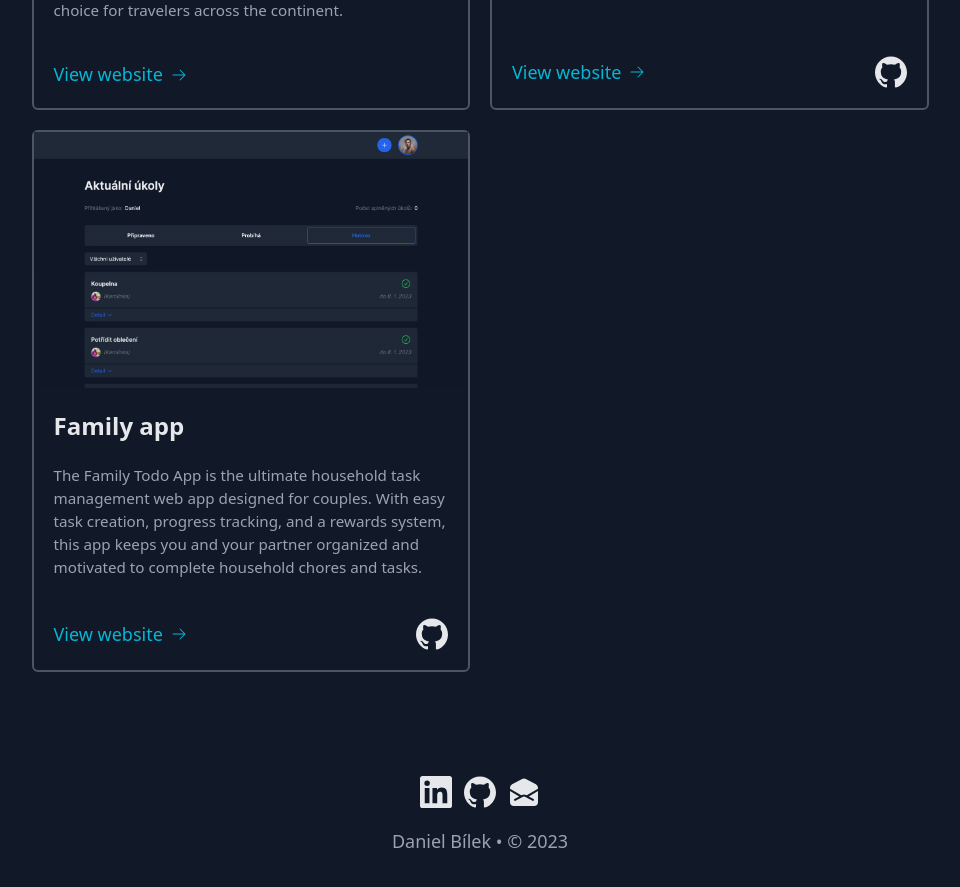
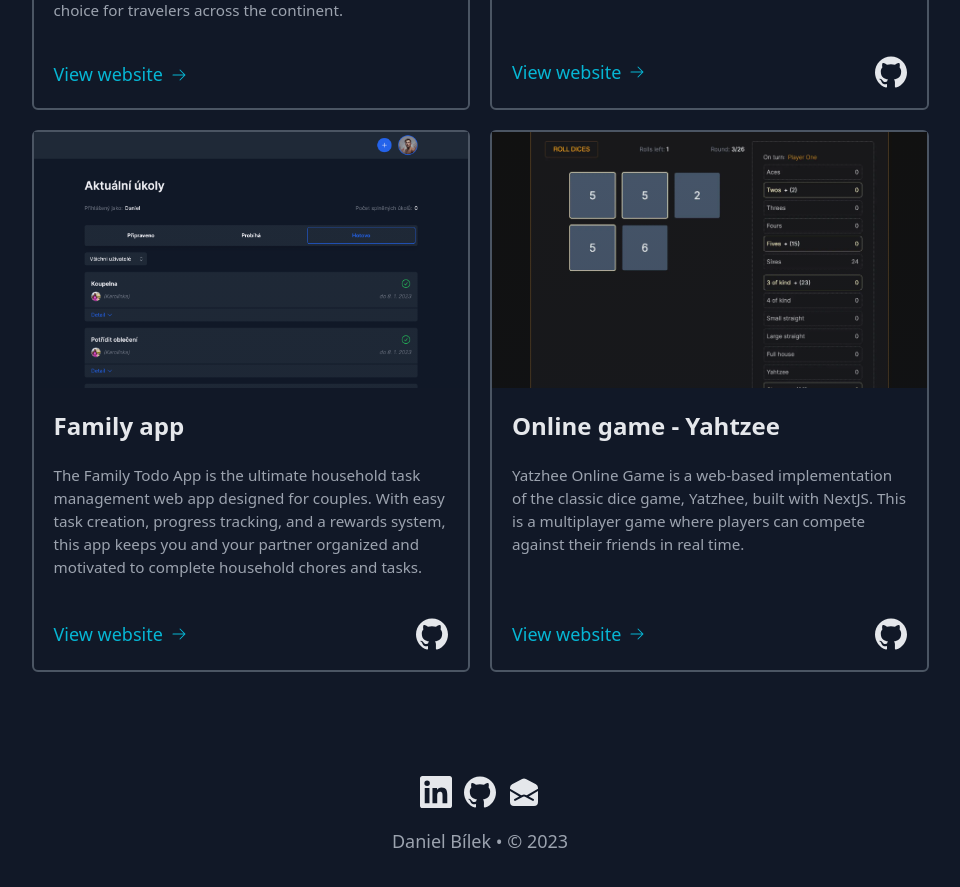
Before and after one commit to dvenomb98/danielbilek, a Next.js app: page /projects in a window 1280 px wide. Shown: the part 840-1727 px from the top of the page, without its empty margins (160-1120 px from the left). Built offline with nearby package versions, Linux system fonts and the light colour scheme.

Commit message:
added new project

```diff
--- a/data/projects/allProjects.ts
+++ b/data/projects/allProjects.ts
@@ -23,6 +23,15 @@ const allProjects = [
     github: 'https://github.com/dvenomb98/family-app',
     image: '/images/family-app.png',
   },
+  {
+    title: 'Online game - Yahtzee',
+    description:
+      'Yatzhee Online Game is a web-based implementation of the classic dice game, Yatzhee, built with NextJS. This is a multiplayer game where players can compete against their friends in real time.',
+    website: 'https://yahtzee-mu.vercel.app',
+    github: 'https://github.com/dvenomb98/kniffel',
+    image: '/images/yat.webp',
+  },
+
   // {
   //   title: "Perspective video",
   //   description:
```
Also changed, not shown: public/images/yat.webp (added).
